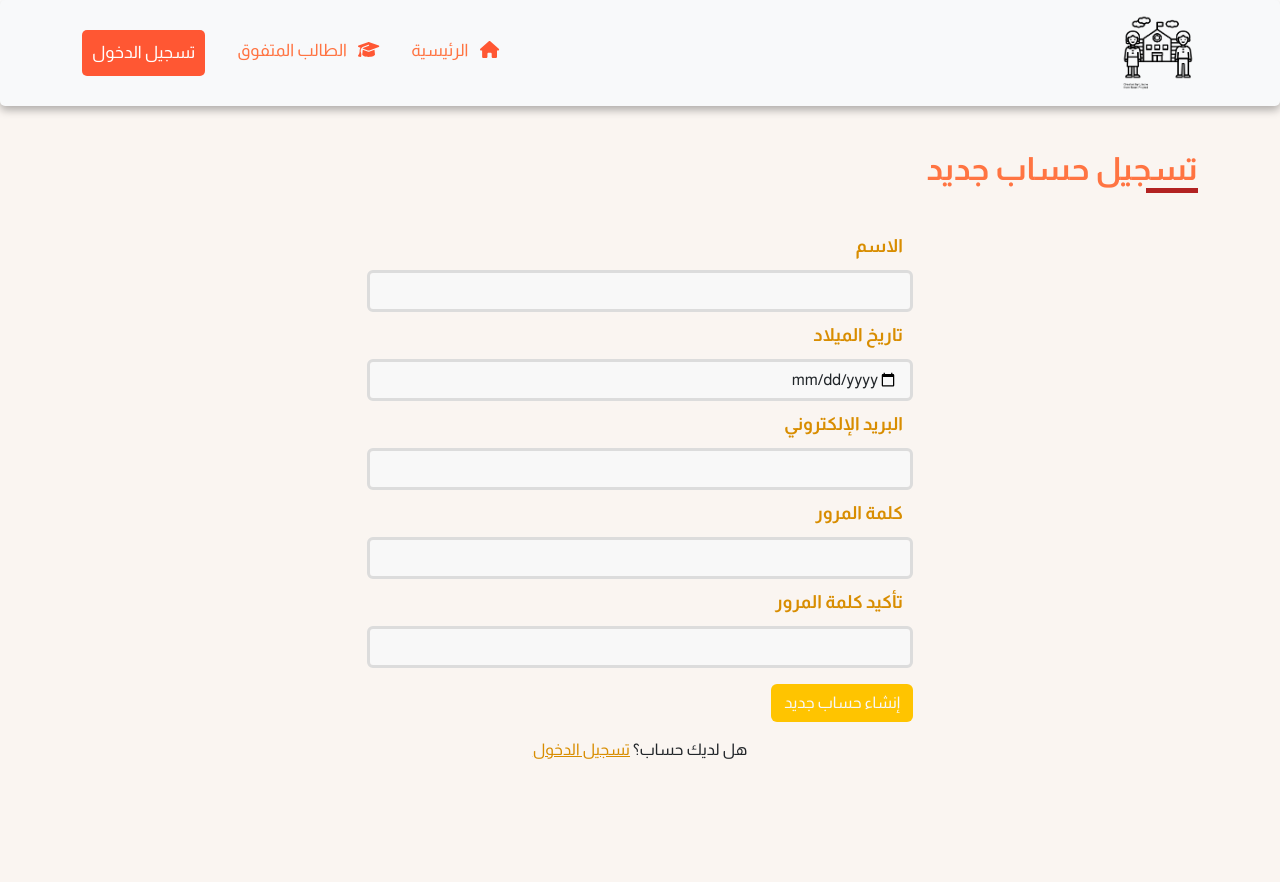
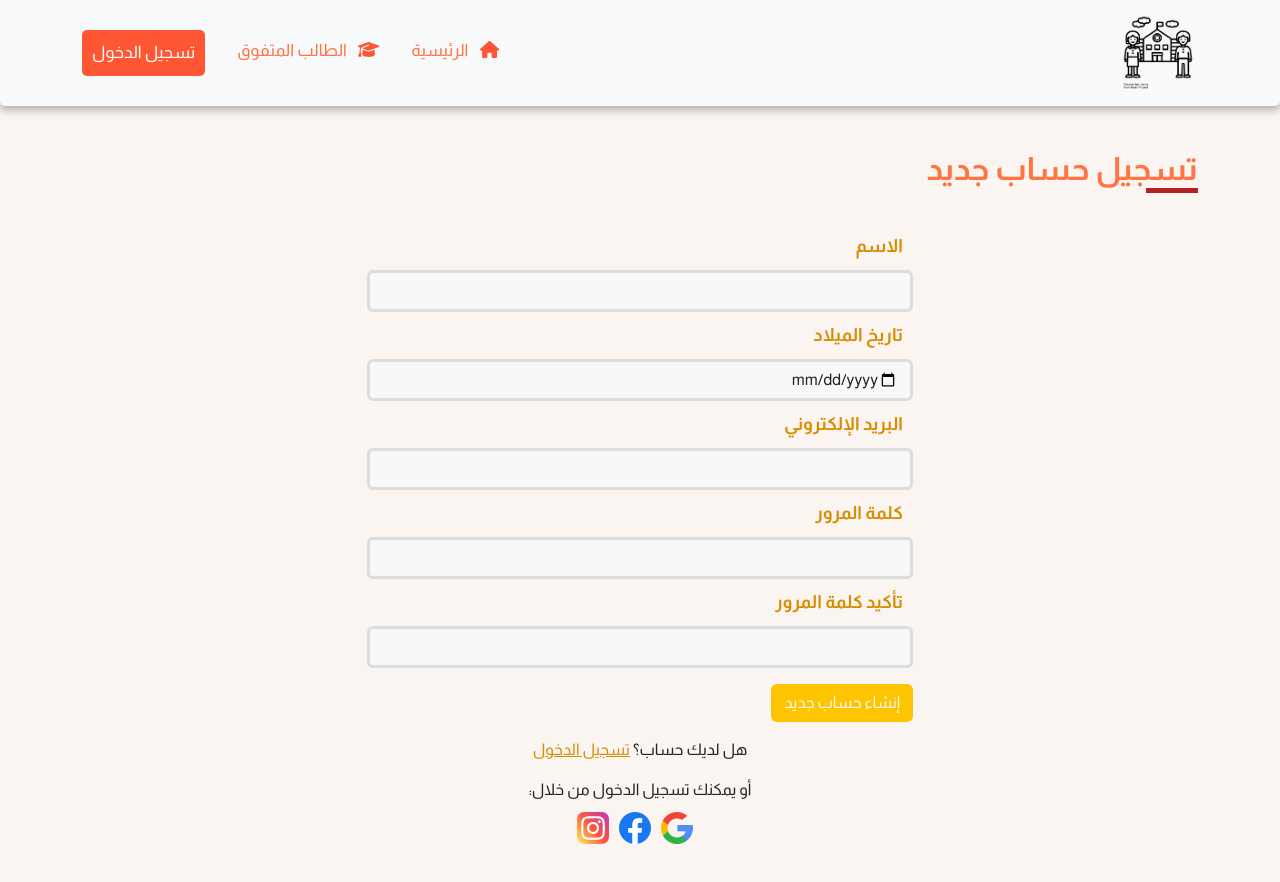
Before and after one commit to YoussefBahloul512/teach-me, a website built with webpack: page src/signup.html in a window 1280 px wide. Built offline with nearby package versions, Linux system fonts and the light colour scheme.

Commit message:
تم تعديل ملفات HTML و SASS

```diff
--- a/src/sass/login.scss
+++ b/src/sass/login.scss
@@ -3,16 +3,17 @@
 @use './_variable' as *;
 @use './mixins';
 
-main.login{
+main.login {
     background-color: $background-color2;
     width: 100%;
     height: 100vh;
     overflow-y: hidden;
 
-    .container{
-        .header-text{
+    .container {
+        .header-text {
             font-size: 32px;
         }
+
         form {
             .form-group {
                 label {
@@ -21,6 +22,7 @@ main.login{
                     color: $value-color;
                     padding: $padding;
                 }
+
                 input {
                     text-align: right;
                     box-shadow: none !important;
@@ -47,6 +49,7 @@ main.login{
             p {
                 a {
                     color: $value-color;
+
                     &:hover {
                         color: rgba($value-color, 0.8);
                     }
@@ -54,6 +57,28 @@ main.login{
             }
         }
 
+        .sign-icons {
+            display: flex;
+            flex-direction: column;
+            align-items: center;
+
+            .sign-p {
+                margin: 0;
+                text-align: center;
+            }
+
+            .icons {
+                display: flex;
+                justify-content: center;
+                margin-top: 10px;
+
+                a {
+                    color: $text-muted;
+                    padding-right: $padding;
+                }
+            }
+        }
+
 
     }
 }
--- a/src/signup.html
+++ b/src/signup.html
@@ -70,8 +70,23 @@
                             هل لديك حساب؟ <a href="login.html">تسجيل الدخول</a>
                         </p>
                     </form>
+                    <div class="sign-icons">
+                        <p class="sign-p"> أو يمكنك تسجيل الدخول من خلال: </p>
+                        <div class="icons">
+                            <a href="#" type="button" class="google">
+                                <img src="../src/img/social-icons/google.png" alt="">
+                            </a>
+                            <a href="#" type="button" class="facebook">
+                                <img src="../src/img/social-icons/facebook.png" alt="">
+                            </a>
+                            <a href="#" type="button" class="twitter">
+                                <img src="../src/img/social-icons/instagram.png" alt="">
+                            </a>
+                        </div>
+                    </div>
                 </div>
             </div>
+        </div>
         </div>
     </main>
 </body>
```
Also changed, not shown: src/login.html (+15 -1 lines), src/img/social-icons/facebook.png (added), src/img/social-icons/google.png (added), src/img/social-icons/instagram.png (added), 1 other file.
